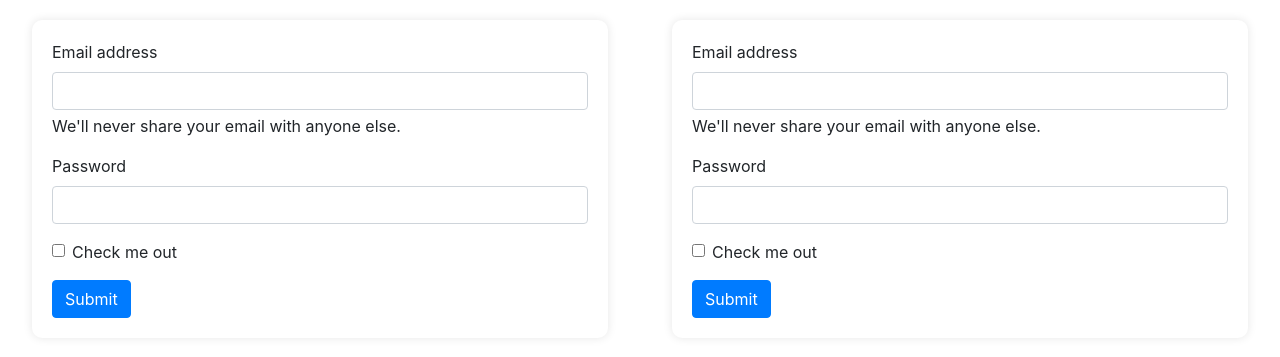
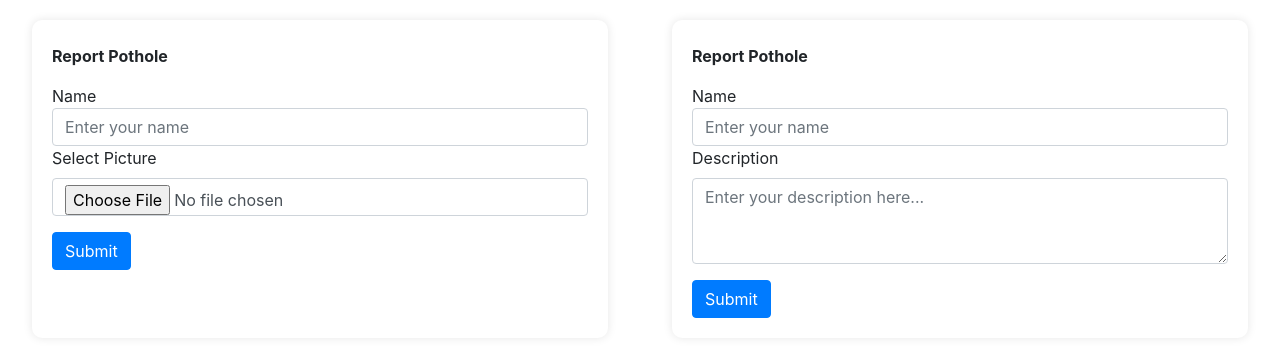
Before and after one commit to bayes-ashok/recursion_404, a Django app: page / in a window 1280 px wide. Shown: the part 60-417 px from the top of the page. Run offline with Django 4.2, Linux system fonts and the light colour scheme; some libraries are stand-ins or nearby versions.

Commit message:
refined frontend

```diff
--- a/templates/report.html
+++ b/templates/report.html
@@ -8,6 +8,12 @@
     <link href="static/css/styles.css" rel="stylesheet">
     <link href="https://stackpath.bootstrapcdn.com/bootstrap/4.3.1/css/bootstrap.min.css" rel="stylesheet">
     <link href="https://maxcdn.bootstrapcdn.com/bootstrap/4.0.0/css/bootstrap.min.css" rel="stylesheet">
+    <script src="https://unpkg.com/leaflet@1.7.1/dist/leaflet.js"></script>
+    <style>
+        #map {
+            height: 400px;
+        }
+    </style>
 </head>
 
 <header>
@@ -107,18 +113,20 @@
         <div class="section1">
             <form>
                 <div class="mb-3">
-                  <label for="exampleInputEmail1" class="form-label">Email address</label>
-                  <input type="email" class="form-control" id="exampleInputEmail1" aria-describedby="emailHelp">
-                  <div id="emailHelp" class="form-text">We'll never share your email with anyone else.</div>
+                    <div id="emailHelp" class="form-text" style="font-weight: bold;">Report Pothole
+                    </div>
+                </div>Name</label>
+                  <input type="email" class="form-control" id="exampleInputEmail1" aria-describedby="emailHelp" placeholder="Enter your name">
+                <div class="mb-3">
+                    <label for="picture" class="form-label">Select Picture</label>
+                    <input type="file" class="form-control" id="picture" name="picture">
                 </div>
-                <div class="mb-3">
-                  <label for="exampleInputPassword1" class="form-label">Password</label>
-                  <input type="password" class="form-control" id="exampleInputPassword1">
-                </div>
-                <div class="mb-3 form-check">
-                  <input type="checkbox" class="form-check-input" id="exampleCheck1">
-                  <label class="form-check-label" for="exampleCheck1">Check me out</label>
-                </div>
+
+
+
+
+
+
                 <button type="submit" class="btn btn-primary">Submit</button>
               </form>
         </div>
@@ -126,20 +134,15 @@
         <div class="section1">
             <form>
                 <div class="mb-3">
-                  <label for="exampleInputEmail1" class="form-label">Email address</label>
-                  <input type="email" class="form-control" id="exampleInputEmail1" aria-describedby="emailHelp">
-                  <div id="emailHelp" class="form-text">We'll never share your email with anyone else.</div>
-                </div>
+                    <div id="emailHelp" class="form-text" style="font-weight: bold;">Report Pothole</div>
+                </div>Name</label>
+                  <input type="email" class="form-control" id="exampleInputEmail1" aria-describedby="emailHelp" placeholder="Enter your name">
                 <div class="mb-3">
-                  <label for="exampleInputPassword1" class="form-label">Password</label>
-                  <input type="password" class="form-control" id="exampleInputPassword1">
-                </div>
-                <div class="mb-3 form-check">
-                  <input type="checkbox" class="form-check-input" id="exampleCheck1">
-                  <label class="form-check-label" for="exampleCheck1">Check me out</label>
+                    <label for="description" class="form-label">Description</label>
+                    <textarea class="form-control" id="description" name="description" rows="3" placeholder="Enter your description here..."></textarea>
                 </div>
                 <button type="submit" class="btn btn-primary">Submit</button>
-              </form>
+            </form>
         </div>
     </div>
 
```
